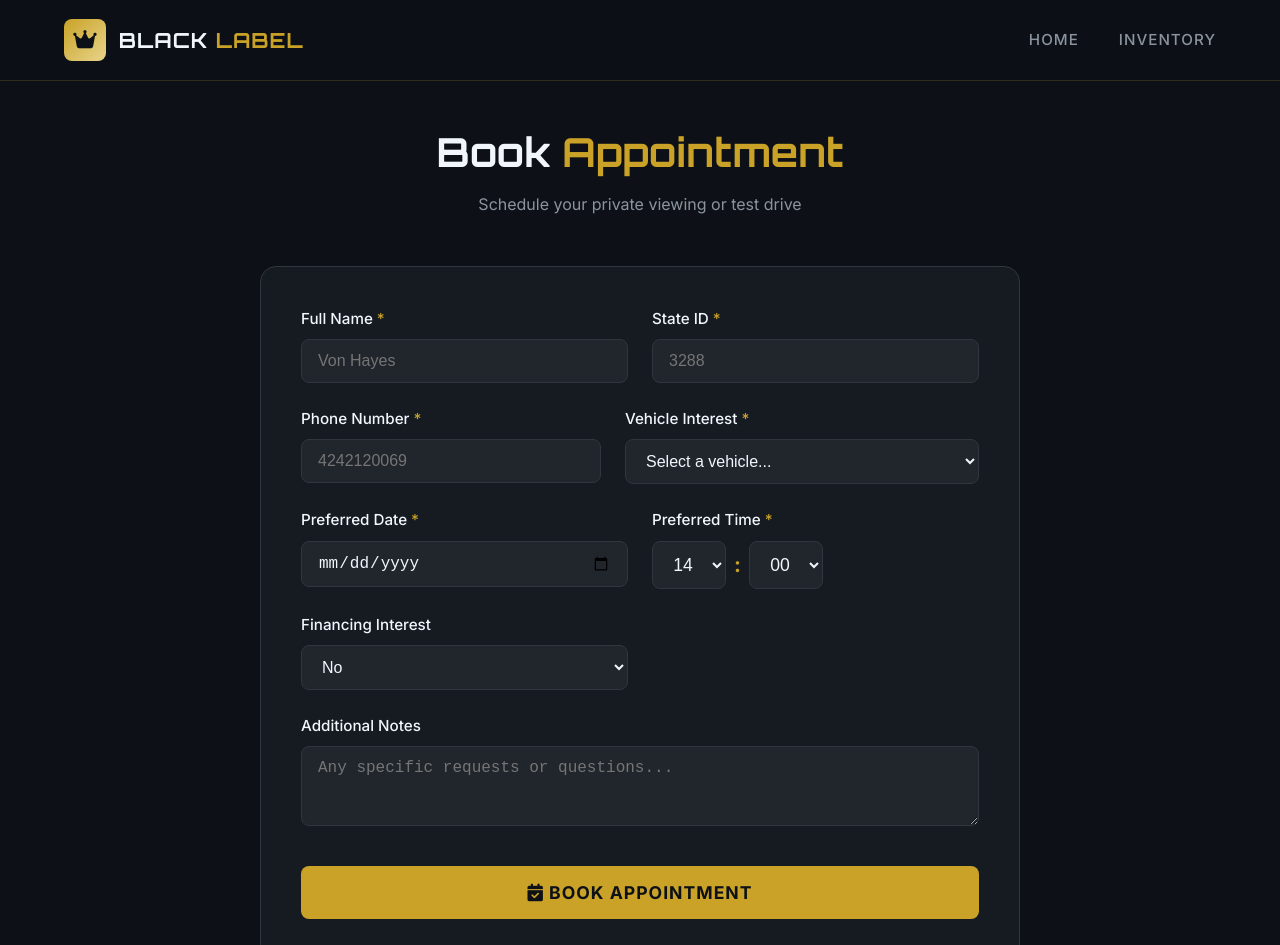
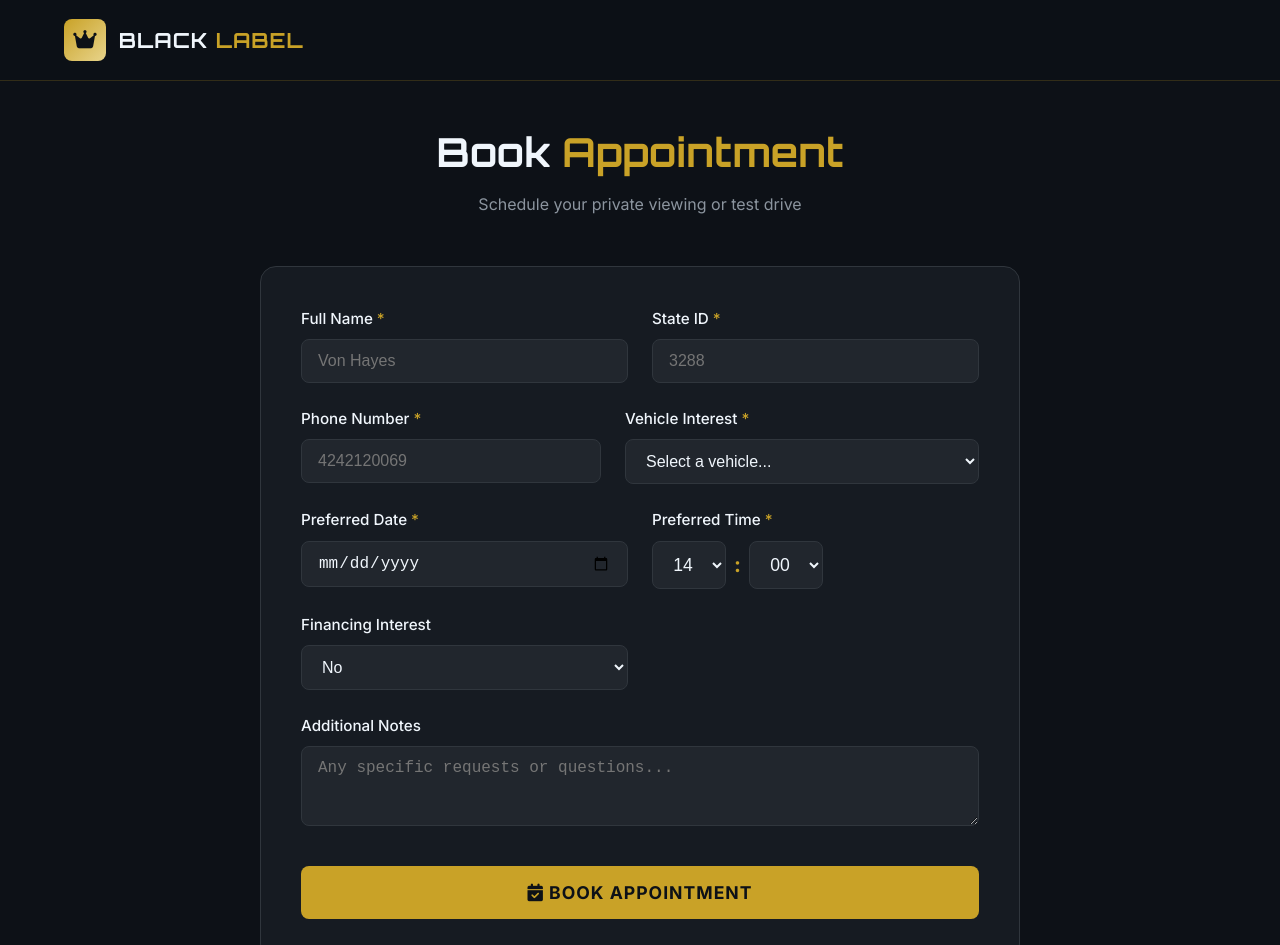
Before and after one commit to DogWaterDeveloper/BlackLabelAutos, a website: page appointments.html in a window 1280 px wide. Shown: the top 945 px of the page. Drawn offline with Linux system fonts and the light colour scheme.

```diff
--- a/appointments.html
+++ b/appointments.html
@@ -244,10 +244,6 @@
             </div>
             <div class="nav-logo-text">BLACK <span>LABEL</span></div>
         </a>
-        <ul class="nav-links">
-            <li><a href="index.html">Home</a></li>
-            <li><a href="inventory.html">Inventory</a></li>
-        </ul>
     </nav>
 
     <div class="container">
```
